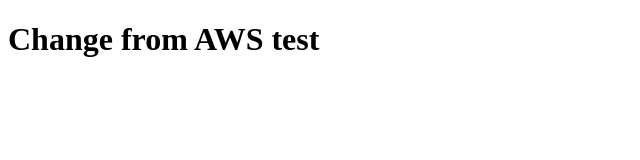
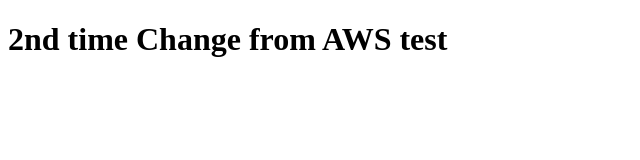
Before and after one commit to andy0811wu/firstrepo, a plain HTML site: page home.html in a window 1280 px wide. Shown: the whole page, without its empty margins (0-640 px from the left). Drawn offline with Linux system fonts and the light colour scheme.

Commit message:
2nd change

```diff
--- a/home.html
+++ b/home.html
@@ -5,6 +5,6 @@
     <title>Title</title>
 </head>
 <body>
-    <h1> Change from AWS test</h1>
+    <h1>2nd time Change from AWS test</h1>
 </body>
 </html>
```
